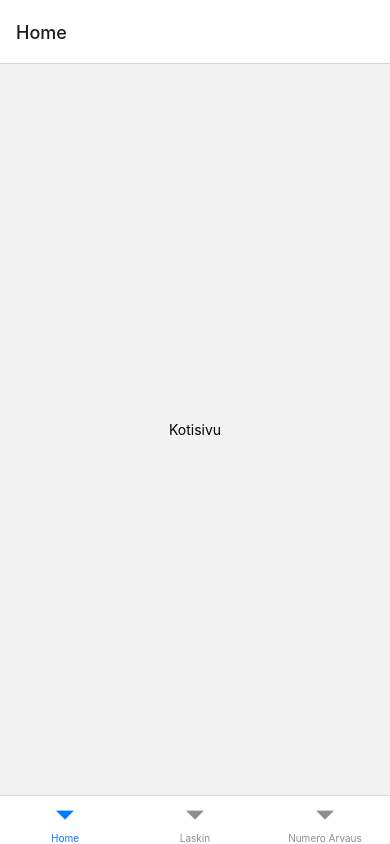
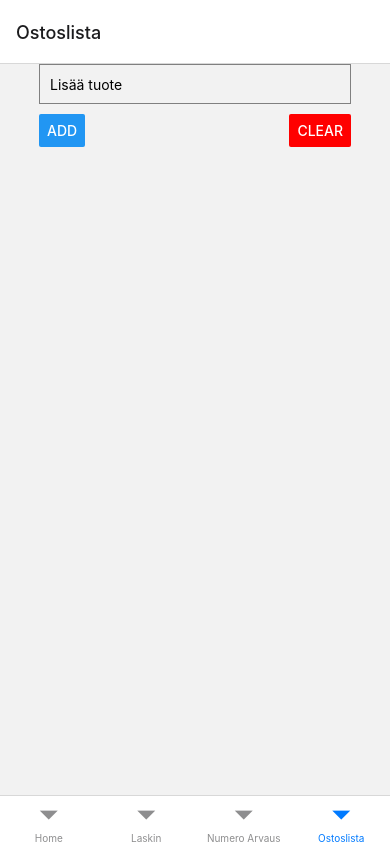
Before and after one commit to JaakkoSai/expotiko, a React Native app: screen /Ostoslista in a window 390 px wide. Built offline with nearby package versions, Linux system fonts and the light colour scheme.

Commit message:
Ostoslista

```diff
--- a/App.js
+++ b/App.js
@@ -3,6 +3,7 @@ import { createBottomTabNavigator } from "@react-navigation/bottom-tabs";
 import HomeScreen from "./screens/HomeScreen";
 import Laskin from "./screens/Laskin";
 import NumeroArvaus from "./screens/NumeroArvaus";
+import Ostoslista from "./screens/Ostoslista";
 
 const Tab = createBottomTabNavigator();
 
@@ -13,6 +14,7 @@ export default function App() {
         <Tab.Screen name="Home" component={HomeScreen} />
         <Tab.Screen name="Laskin" component={Laskin} />
         <Tab.Screen name="Numero Arvaus" component={NumeroArvaus} />
+        <Tab.Screen name="Ostoslista" component={Ostoslista} />
       </Tab.Navigator>
     </NavigationContainer>
   );
--- /dev/null
+++ b/screens/Ostoslista.js
@@ -0,0 +1,78 @@
+import React, { useState } from "react";
+import {
+  View,
+  Text,
+  TextInput,
+  Button,
+  StyleSheet,
+  FlatList,
+} from "react-native";
+
+const Ostoslista = () => {
+  const [item, setItem] = useState("");
+  const [lista, setLista] = useState([]);
+
+  const handleAddItem = () => {
+    if (item) {
+      setLista([...lista, item]);
+      setItem("");
+    }
+  };
+
+  const handleClear = () => {
+    setLista([]);
+  };
+
+  return (
+    <View style={{ flex: 1, alignItems: "center", justifyContent: "center" }}>
+      <TextInput
+        style={styles.input}
+        placeholder="Lisää tuote"
+        value={item}
+        onChangeText={setItem}
+      />
+      <View style={styles.buttonContainer}>
+        <Button title="Add" onPress={handleAddItem} />
+        <Button title="Clear" onPress={handleClear} color="red" />
+      </View>
+      <FlatList
+        data={lista}
+        renderItem={({ item }) => <Text style={styles.listItem}>{item}</Text>}
+        keyExtractor={(item, index) => index.toString()}
+      />
+    </View>
+  );
+};
+
+const styles = StyleSheet.create({
+  container: {
+    flex: 1,
+    justifyContent: "center",
+    alignItems: "center",
+    paddingTop: 50,
+  },
+  input: {
+    height: 40,
+    width: "80%",
+    borderColor: "gray",
+    borderWidth: 1,
+    padding: 10,
+    marginBottom: 10,
+  },
+  buttonContainer: {
+    flexDirection: "row",
+    justifyContent: "space-between",
+    width: "80%",
+    marginBottom: 20,
+  },
+  listItem: {
+    padding: 10,
+    fontSize: 18,
+    height: 44,
+    width: "100%",
+    borderBottomWidth: 1,
+    borderBottomColor: "gray",
+  },
+});
+
+export default Ostoslista;
```
